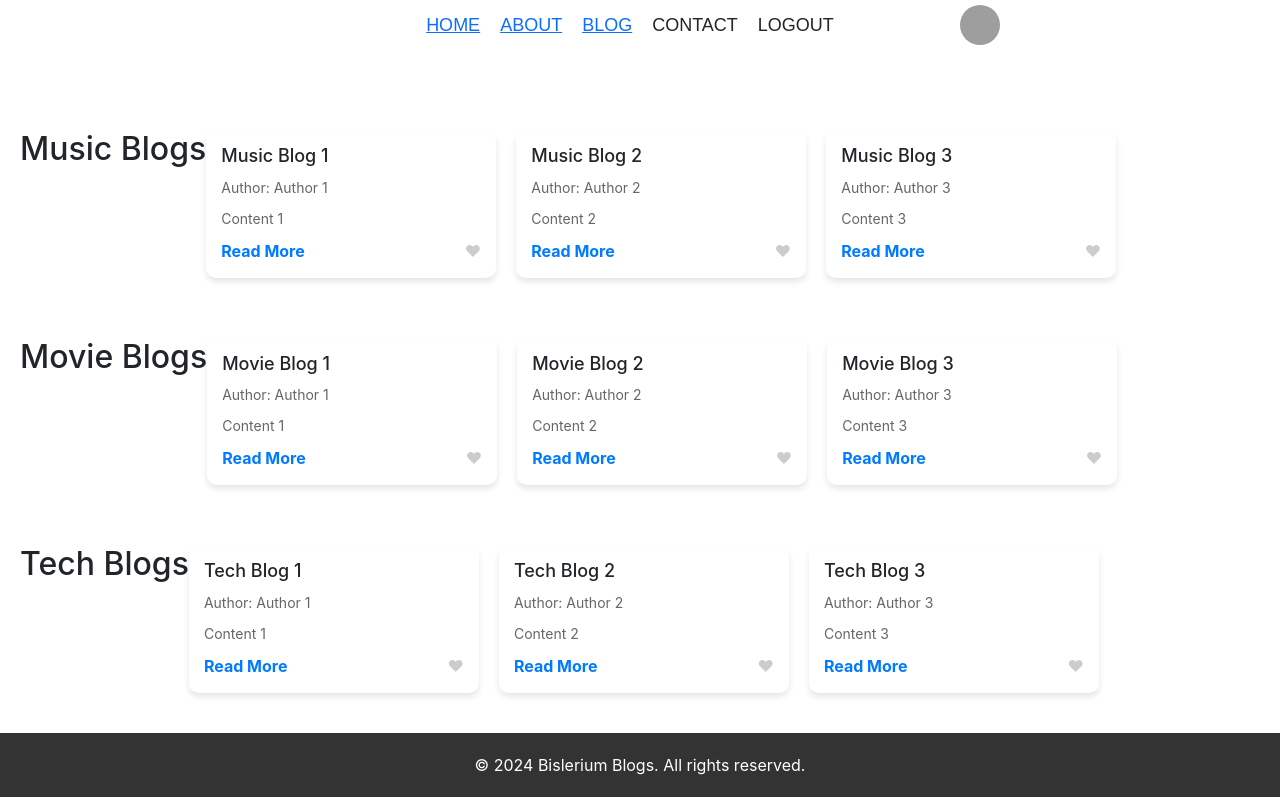
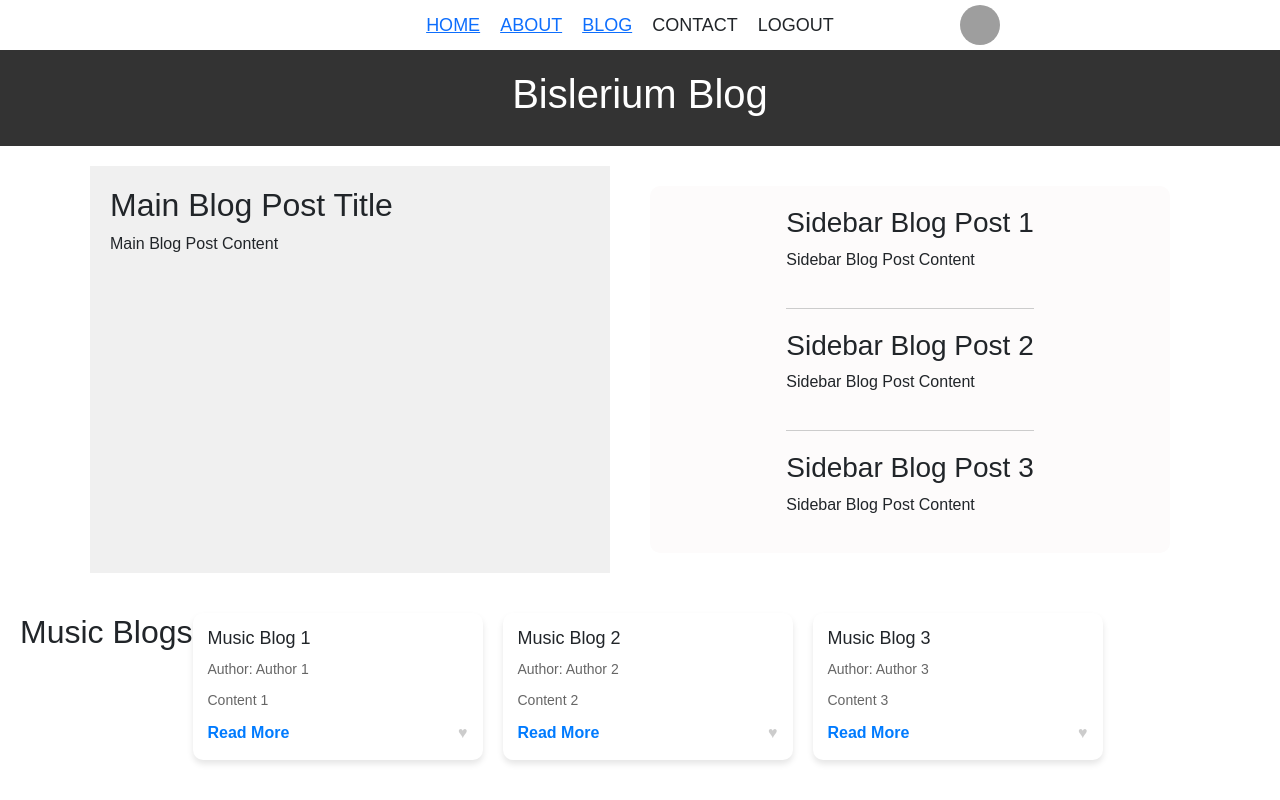
Before and after one commit to Rajiv-Bhandari/React-Coursework, a React (Create React App) app: page / in a window 1280 px wide. Shown: the top 800 px of the page. Built offline with nearby package versions, Linux system fonts and the light colour scheme; grey boxes are pictures that could not be loaded.

Commit message:
new home page layout

```diff
--- a/src/components/header/Header.js
+++ b/src/components/header/Header.js
@@ -1,17 +1,53 @@
+// import "./header.css";
+
+// export default function Header() {
+//   return (
+//     <div className="header">
+//       <div className="headerTitles">
+//         {/* <span className="headerTitleSm">React & .net</span> */}
+//         {/* <span className="headerTitleLg">Blog</span> */}
+//       </div>
+//       {/* <img
+//         className="headerImg"
+//         src="https://images.unsplash.com/photo-1418065460487-3e41a6c84dc5?q=80&w=2200&auto=format&fit=crop&ixlib=rb-4.0.3&ixid=M3wxMjA3fDB8MHxwaG90by1wYWdlfHx8fGVufDB8fHx8fA%3D%3D"
+//         alt="blog page"
+//       /> */}
+//     </div>
+//   );
+// }
+
 import "./header.css";
 
 export default function Header() {
   return (
-    <div className="header">
-      <div className="headerTitles">
-        {/* <span className="headerTitleSm">React & .net</span> */}
-        {/* <span className="headerTitleLg">Blog</span> */}
+    <>
+      <header>
+        <h1>Bislerium Blog</h1>
+      </header>
+
+      <div class="container">
+        <div class="main-blog">
+          <div class="blog-post">
+            <h2>Main Blog Post Title</h2>
+            <p>Main Blog Post Content</p>
+          </div>
+        </div>
+
+        <div class="sidebar">
+          <div class="blog-post">
+            <h3>Sidebar Blog Post 1</h3>
+            <p>Sidebar Blog Post Content</p>
+          </div>
+          <div class="blog-post">
+            <h3>Sidebar Blog Post 2</h3>
+            <p>Sidebar Blog Post Content</p>
+          </div>
+          <div class="blog-post">
+            <h3>Sidebar Blog Post 3</h3>
+            <p>Sidebar Blog Post Content</p>
+          </div>
+        </div>
       </div>
-      {/* <img
-        className="headerImg"
-        src="https://images.unsplash.com/photo-1418065460487-3e41a6c84dc5?q=80&w=2200&auto=format&fit=crop&ixlib=rb-4.0.3&ixid=M3wxMjA3fDB8MHxwaG90by1wYWdlfHx8fGVufDB8fHx8fA%3D%3D"
-        alt="blog page"
-      /> */}
-    </div>
+    </>
   );
 }
--- a/src/components/header/header.css
+++ b/src/components/header/header.css
@@ -1,31 +1,45 @@
-.header{
-    margin-top: 60px;
+body {
+    font-family: Arial, sans-serif;
+    margin: 0;
+    padding: 0;
 }
 
-.headerTitles{
-    display:flex;
-    flex-direction:column;
-    align-items: center;
-    font-family: 'Lora', serif;
-    font-weight: 1;
-    color: #444;
+header {
+    background-color: #333;
+    color: #fff;
+    text-align: center;
+    padding: 20px 0;
 }
 
-.headerTitleSm{
-    position: absolute;
-    top: 18%;
-    font-size: 20px;
+.container {
+    display: flex;
+    flex-wrap: wrap;
+    padding: 20px;
 }
 
-.headerTitleLg{
-    position: absolute;
-    top: 20%;
-    font-size: 100px;
+.main-blog {
+    flex: 1;
+    width: 60%;
+    padding: 20px;
+    background-color: #f0f0f0;
+    margin-right: 20px;
 }
 
-.headerImg{
-    width: 100%;
-    height: 450ppx;
-    margin-top: 80px;
-    object-fit: cover;
+.sidebar {
+    flex: 1;
+    width: calc(40% - 20px); /* 40% of container width minus margin */
+    padding: 20px;
+    background-color: #f9f9f9;
 }
+
+.blog-post {
+    margin-bottom: 20px;
+    border-bottom: 1px solid #ccc;
+    padding-bottom: 20px;
+}
+
+.blog-post:last-child {
+    border-bottom: none; /* Remove border bottom for the last post */
+    margin-bottom: 0;
+    padding-bottom: 0;
+}
--- a/src/components/posts/posts.js
+++ b/src/components/posts/posts.js
@@ -154,9 +154,8 @@ function Post() {
       </div>
 
       <div className="post-container">
-        <header>
-          <h2>Tech Blogs</h2>
-        </header>
+        <h2>Tech Blogs</h2>
+
         {techBlogs.map((blog) => (
           <div key={blog.id} className="blog">
             <h4>{blog.title}</h4>
```
